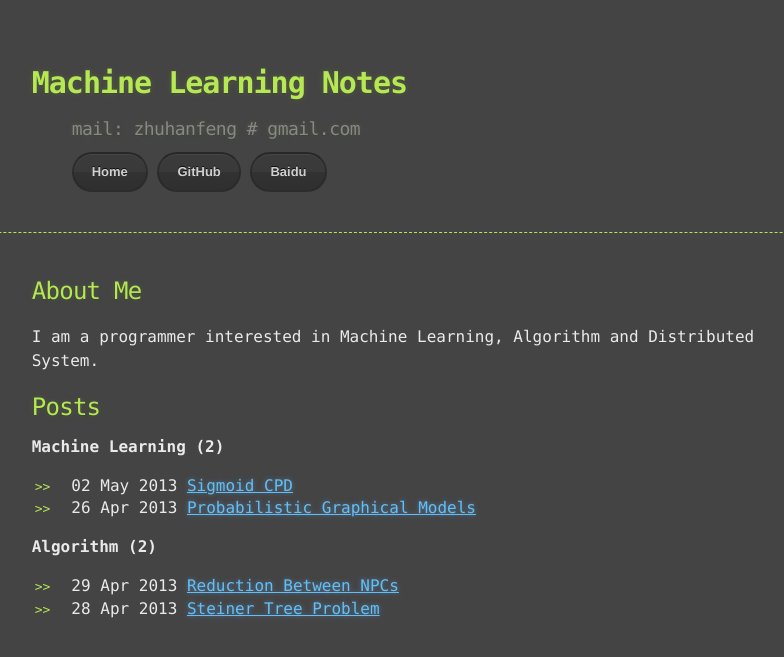
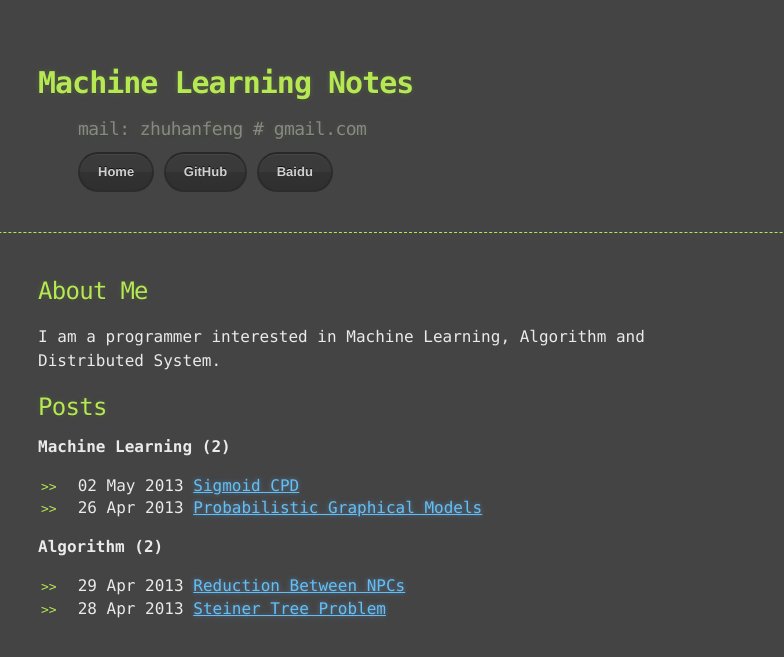
Before and after one commit to mlnotes/mlnotes.github.com, a Jekyll site: the page built from index.html, in a window 1280 px wide. Shown: the top 657 px of the page, without its empty margins (242-1026 px from the left). Built offline with Jekyll 4.4.1, drawn with Linux system fonts in a browser that asks for light colours; comment, search, counter and statistics services are not loaded.

Commit message:
wrapper width

```diff
--- a/css/jekyll.css
+++ b/css/jekyll.css
@@ -250,7 +250,7 @@ a {
 
 @media screen and (min-width: 914px) {
     .wrapper {
-        width: 814px;
+        width: 800px;
         margin:0 auto;
     }
 }
```
